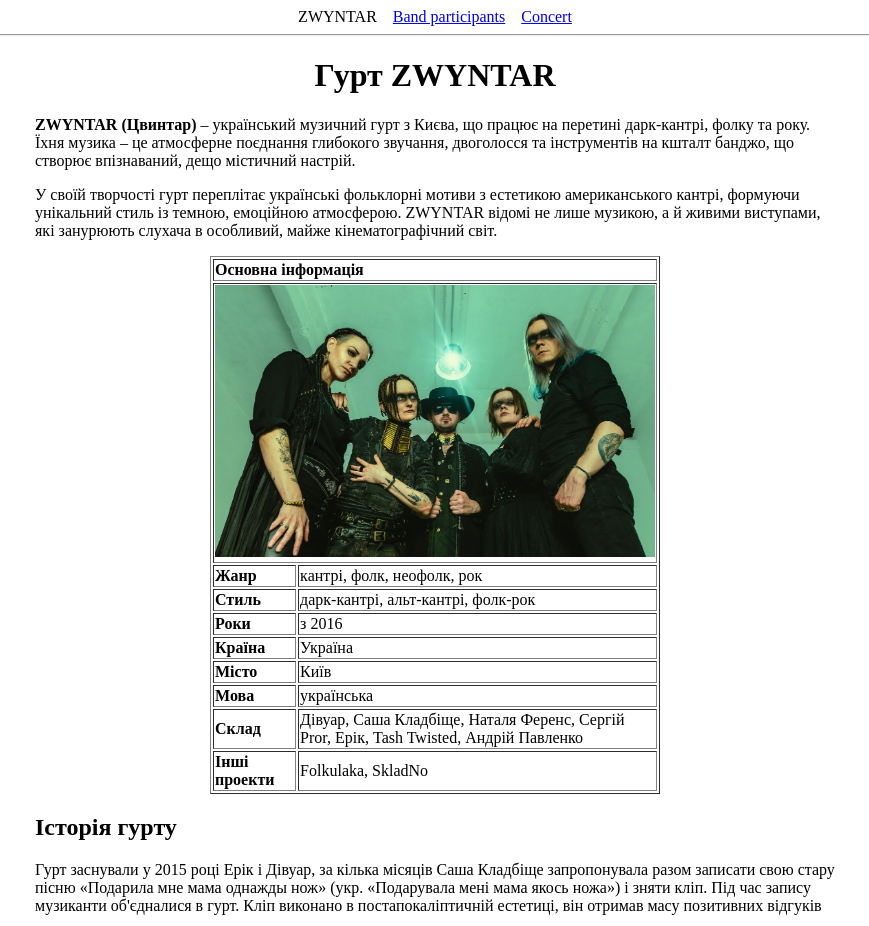
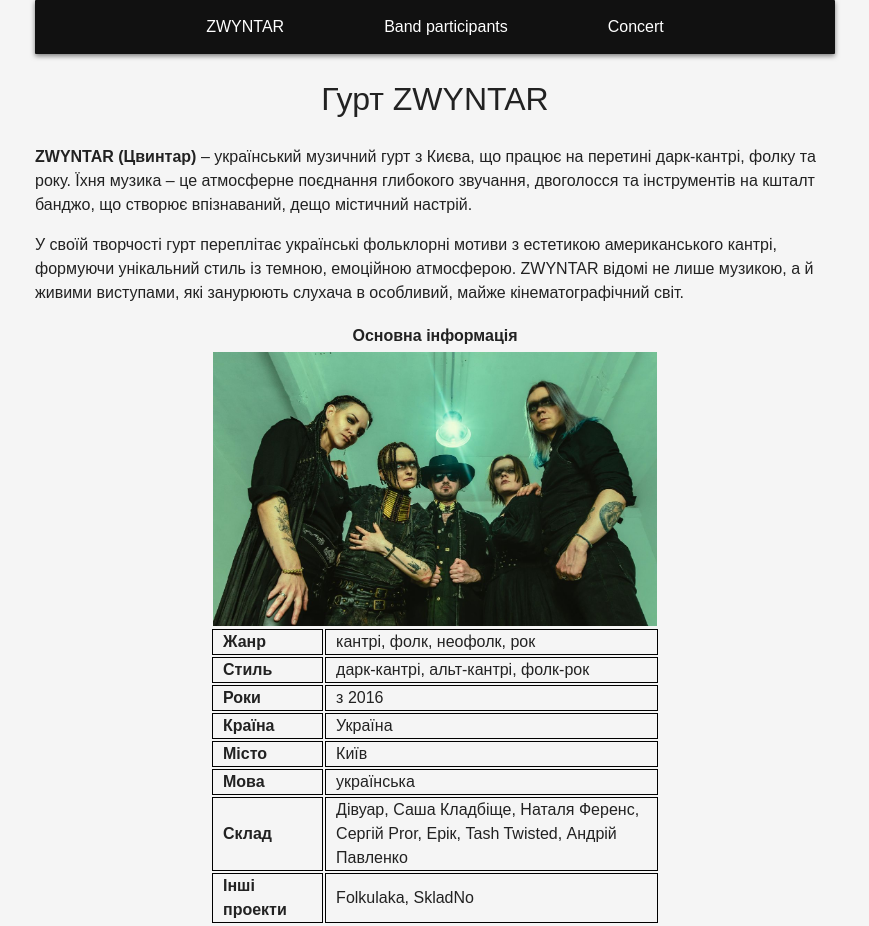
Before and after one commit to T-Lia/Hillel_DZ_20.1, a plain HTML site: page Hillel_DZ_21.1/index.html in a window 1280 px wide. Shown: the top 926 px of the page, without its empty margins (205-1074 px from the left). Drawn offline with Linux system fonts and the light colour scheme.

Commit message:
Added styles

```diff
--- a/Hillel_DZ_21.1/index.html
+++ b/Hillel_DZ_21.1/index.html
@@ -5,28 +5,29 @@
 	<meta name="viewport" content="width=device-width, initial-scale=1">
 	<title>ZWYNTAR</title>
 	<link rel="icon" type="image/x-icon" href="photo/fav.jpg">
+  <link rel="stylesheet" type="text/css" href="style.css">
 </head>
+
 <body>
-<center>
+
 <nav>
-	ZWYNTAR &nbsp;&nbsp; <a href="pages/participants.html">Band participants</a> &nbsp;&nbsp; <a href="pages/concert.html">Concert</a>
+	ZWYNTAR<a href="pages/participants.html">Band participants</a><a href="pages/concert.html">Concert</a>
 </nav>
-</center>
-<hr>
 
-<div style="width: 800px; margin: 0 auto; text-align: left;">
 
-<center><h1>Гурт ZWYNTAR</h1></center>
+<div>
+
+<h1 class="header">Гурт ZWYNTAR</h1>
 <p><b>ZWYNTAR (Цвинтар)</b> – український музичний гурт з Києва, що працює на перетині дарк-кантрі, фолку та року. Їхня музика – це атмосферне поєднання глибокого звучання, двоголосся та інструментів на кшталт банджо, що створює впізнаваний, дещо містичний настрій.</p>
 <p>У своїй творчості гурт переплітає українські фольклорні мотиви з естетикою американського кантрі, формуючи унікальний стиль із темною, емоційною атмосферою. ZWYNTAR відомі не лише музикою, а й живими виступами, які занурюють слухача в особливий, майже кінематографічний світ.</p>
 
-<table border="1" width="450" align="center">
+<table id = "info_table">
   <tr>
     <th colspan="2">Основна інформація</th>
   </tr>
   <tr>
     <th colspan="2">
-    	<img src="photo/zwyntar_1.jpg" width="440">
+    	<img src="photo/zwyntar_1.jpg">
     </th>
   </tr>
   <tr>
@@ -63,7 +64,7 @@
   </tr>
 </table>
 
-<h2>Історія гурту</h2>
+<h2 class="header">Історія гурту</h2>
 <p>Гурт заснували у 2015 році Ерік і Дівуар, за кілька місяців Саша Кладбіще запропонувала разом записати свою стару пісню «Подарила мне мама однажды нож» (укр. «Подарувала мені мама якось ножа») і зняти кліп. Під час запису музиканти об'єдналися в гурт. Кліп виконано в постапокаліптичній естетиці, він отримав масу позитивних відгуків</p>
 <p>У 2016 році вийшов перший сингл гурту «Ти не Бог», за яким вийшов EP «Гріх».</p>
 <p>14 грудня 2018 року вийшов дебютний альбом колективу – «Мертві голоси». Восени 2019 року музиканти презентували відео на трек «Джонні».</p>
@@ -81,8 +82,8 @@
 <p>8 серпня 2025 року гурт повідомив про те, що Наталія Золотаревська (відома як Tash Twisted) доєдналась до складу Zwyntar як басистка.</p>
 <p>31 жовтня 2025 року гурт провів концерт на честь святкування Хелловін, гурт провів благодійний аукціон на якому вдалось зібрати 1 008 247 грн на потреби ЗСУ.</p>
 
-<h2>Склад гурту</h2>
-<h3>Поточний</h3>
+<h2 class="header">Склад гурту</h2>
+<h3>Поточний:</h3>
 <ul>
   <li><b>Дівуар</b> – вокал, гітара;</li>
   <li><b>Саша Кладбіще</b> – вокал, барабан, казу;</li>
@@ -90,13 +91,13 @@
   <li><b>Ерік</b> – банджо;</li>
   <li><b>Tash Twisted</b> – бас.</li>
 </ul>
-<h3>Колишні учасники</h3>
+<h3>Колишні учасники:</h3>
 <ul>
   <li><b>Сергій Pror</b> – бас († 2024);</li>
   <li><b>Андрій Павленко</b> – клавішні (на концертах, 2024).</li>
 </ul>
 
-<h2>Дискографія</h2>
+<h2 class="header">Дискографія</h2>
 <ul>
   <li>2016 – «Гріх» (EP);</li>
   <li>2018 – «Мертві Голоси»;</li>
--- /dev/null
+++ b/Hillel_DZ_21.1/style.css
@@ -0,0 +1,67 @@
+body {
+  font-family: Arial, sans-serif;
+  background: #f5f5f5;
+  width: 800px;
+  margin: 0 auto;
+  color: #222;
+  line-height: 1.5;
+}
+
+nav {
+  display: flex;
+  justify-content: center;
+  gap: 100px;
+  padding: 15px;
+  color: white;
+  background: #111;
+  border-radius: 1px;
+  box-shadow: 0 2px 5px rgba(0, 0, 0, 0.5);
+}
+
+nav a {
+  color: white;
+  text-decoration: none;
+  font-weight: 500;
+}
+
+nav a:hover {
+  color: #aaa;
+}
+
+
+.header {
+  text-align: center;
+  font-weight: 500;
+}
+
+#pat_table {
+  width: 700px;
+  align: center;
+}
+
+#pat_table td img {
+  padding-right: 20px;
+}
+
+#pat_table h2 {
+  text-align: left;
+}
+
+#info_table {
+  width: 450px;
+  margin: 0 auto;
+}
+
+#info_table td {
+  border: 1px solid black;
+  padding: 0 10px;
+}
+
+#info_table .img-cell {
+  padding: 0;
+}
+
+#info_table img {
+  width: 100%;
+  display: block;
+}
```
Also changed, not shown: Hillel_DZ_21.1/pages/concert.html (+8 -8 lines), Hillel_DZ_21.1/pages/participants.html (+9 -8 lines).
